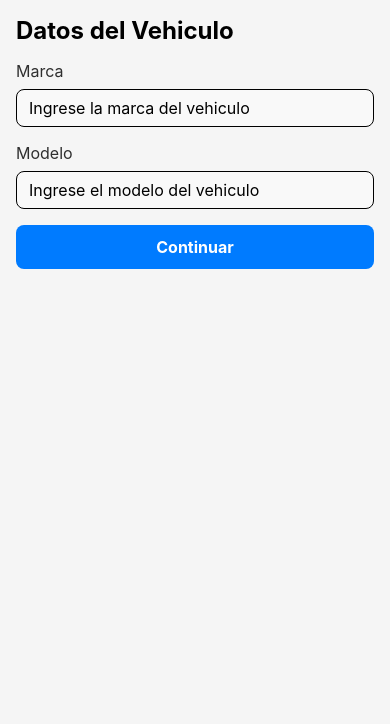
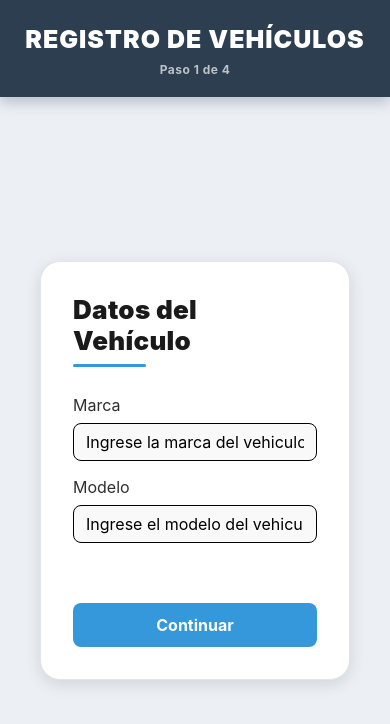
Before and after one commit to Paul-SSD/-GUAMANTARIO_MOVIL_TEST_7B, a React Native app in the folder VehiculosApp/: screen / in a window 390 px wide. Shown: the top 724 px of the page. Built offline with nearby package versions, Linux system fonts and the light colour scheme.

Commit message:
Mejorar el styles de cada Pantalla y de App para mejorar la interfaz grafica de la aplicacion

```diff
--- a/VehiculosApp/App.tsx
+++ b/VehiculosApp/App.tsx
@@ -1,16 +1,24 @@
-import { StatusBar } from 'expo-status-bar';
-import { StyleSheet, View } from 'react-native';
-import { useState } from 'react';
-import { useVehiculoForm } from './hooks/useVehiculoForm';
-import { VehiculoFormStep } from './constants/VehiculoFormStep';
-import { VehiculoInfoScreen } from './screens/VehiculoInfoScreen';
-import { DetallesVehiculoScreen } from './screens/DetallesVehiculoScreen';
-import { ResumenRegistroScreen } from './screens/ResumenRegistroScreen';
-import { VehiculosRegistradosScreen } from './screens/VehiculosRegistradosScreen';
-import { Vehiculo } from './models/Vehiculo';
+import { StatusBar } from "expo-status-bar";
+import { StyleSheet, Text, View } from "react-native";
+import { useState } from "react";
+import { useVehiculoForm } from "./hooks/useVehiculoForm";
+import { VehiculoFormStep } from "./constants/VehiculoFormStep";
+import { VehiculoInfoScreen } from "./screens/VehiculoInfoScreen";
+import { DetallesVehiculoScreen } from "./screens/DetallesVehiculoScreen";
+import { ResumenRegistroScreen } from "./screens/ResumenRegistroScreen";
+import { VehiculosRegistradosScreen } from "./screens/VehiculosRegistradosScreen";
+import { Vehiculo } from "./models/Vehiculo";
 
 export default function App() {
-  const { vehiculo, step, goToNextStep, goToPreviousStep, updateField, resetForm, saveVehiculo } = useVehiculoForm();
+  const {
+    vehiculo,
+    step,
+    goToNextStep,
+    goToPreviousStep,
+    updateField,
+    resetForm,
+    saveVehiculo,
+  } = useVehiculoForm();
   const [vehiculos, setVehiculos] = useState<Vehiculo[]>([]);
 
   // manejadores de eventos para cada pantalla
@@ -43,7 +51,6 @@ export default function App() {
     resetForm();
     setVehiculos(vehiculos);
   };
-
 
   const renderCurrentStep = () => {
     switch (step) {
@@ -86,7 +93,15 @@ export default function App() {
 
   return (
     <View style={styles.container}>
-      {renderCurrentStep()}
+      <View style={styles.header}>
+        <Text style={styles.title}>REGISTRO DE VEHÍCULOS</Text>
+        <Text style={styles.stepIndicator}>
+          Paso {step + 1} de {VehiculoFormStep.LAST_STEP + 1}
+        </Text>
+      </View>
+      <View style={styles.content}>
+        {renderCurrentStep()}
+      </View>
       <StatusBar style="auto" />
     </View>
   );
@@ -95,6 +110,37 @@ export default function App() {
 const styles = StyleSheet.create({
   container: {
     flex: 1,
-    backgroundColor: '#f5f5f5',
+    backgroundColor: "#ecf0f5",
+  },
+  header: {
+    paddingTop: 24,
+    paddingBottom: 20,
+    paddingHorizontal: 24,
+    backgroundColor: "#2c3e50",
+    alignItems: "center",
+    justifyContent: "center",
+    shadowColor: "#2c3e50",
+    shadowOffset: { width: 0, height: 6 },
+    shadowOpacity: 0.25,
+    shadowRadius: 12,
+    elevation: 12,
+  },
+  title: {
+    fontSize: 25,
+    fontWeight: "900",
+    color: "#ffffff",
+    marginBottom: 8,
+    letterSpacing: 1,
+    textTransform: "uppercase",
+  },
+  stepIndicator: {
+    fontSize: 12,
+    color: "#bdc3c7",
+    fontWeight: "700",
+    letterSpacing: 0.5,
+  },
+  content: {
+    flex: 1,
+    padding: 20,
   },
 });
--- a/VehiculosApp/components/ButtonRFC.tsx
+++ b/VehiculosApp/components/ButtonRFC.tsx
@@ -7,12 +7,21 @@ import {
 
 type ButtonRFCProps = TouchableOpacityProps & {
   label: string;
+  color?: string;
 };
 
 // creacion del componente reutilizable de boton
-export const ButtonRFC = ({ label, style, ...props }: ButtonRFCProps) => {
+export const ButtonRFC = ({
+  label,
+  color = "#007bff",
+  style,
+  ...props
+}: ButtonRFCProps) => {
   return (
-    <TouchableOpacity {...props} style={[styles.button, style]}>
+    <TouchableOpacity
+      {...props}
+      style={[{ backgroundColor: color }, styles.button, style]}
+    >
       <Text style={styles.label}>{label}</Text>
     </TouchableOpacity>
   );
@@ -20,7 +29,7 @@ export const ButtonRFC = ({ label, style, ...props }: ButtonRFCProps) => {
 
 const styles = StyleSheet.create({
   button: {
-    backgroundColor: "#007bff",
+    marginTop: 16,
     paddingVertical: 12,
     paddingHorizontal: 20,
     borderRadius: 8,
--- a/VehiculosApp/screens/DetallesVehiculoScreen.tsx
+++ b/VehiculosApp/screens/DetallesVehiculoScreen.tsx
@@ -19,7 +19,9 @@ export const DetallesVehiculoScreen = ({
 }: DetallesVehiculoScreenProps) => {
   return (
     <View style={styles.container}>
-      <Text style={styles.title}>Detalles del Vehiculo</Text>
+      <View style={styles.card}>
+        <Text style={styles.title}>Detalles del Vehículo</Text>
+        <View style={styles.divider} />
 
         <InputTextRFC
           label={"Placa"}
@@ -34,8 +36,8 @@ export const DetallesVehiculoScreen = ({
         ></InputTextRFC>
 
         <InputTextRFC
-        label={"Anio"}
-        placeholder="Ingrese el anio del vehiculo"
+          label={"Año"}
+          placeholder="Ingrese el año del vehiculo"
           onChangeText={(value: string) => onChange("anio", value)}
         ></InputTextRFC>
 
@@ -45,9 +47,22 @@ export const DetallesVehiculoScreen = ({
           onChangeText={(value: string) => onChange("tipo_gasolina", value)}
         ></InputTextRFC>
 
-      <ButtonRFC label={"Regresar"} onPress={onPressPrevious}></ButtonRFC>
+        <View style={styles.buttonGroup}>
+          <ButtonRFC
+            label={"Regresar"}
+            onPress={onPressPrevious}
+            color={"#e74c3c"}
+            style={styles.buttonHalf}
+          ></ButtonRFC>
 
-      <ButtonRFC label={"Continuar"} onPress={onPressNext}></ButtonRFC>
+          <ButtonRFC
+            label={"Continuar"}
+            onPress={onPressNext}
+            color={"#3498db"}
+            style={styles.buttonHalf}
+          ></ButtonRFC>
+        </View>
+      </View>
     </View>
   );
 };
@@ -55,12 +70,42 @@ export const DetallesVehiculoScreen = ({
 const styles = StyleSheet.create({
   container: {
     flex: 1,
-    padding: 16,
-    backgroundColor: "#f5f5f5",
+    padding: 20,
+    backgroundColor: "#ecf0f5",
+    justifyContent: "center",
+  },
+  card: {
+    backgroundColor: "#ffffff",
+    borderRadius: 20,
+    padding: 32,
+    shadowColor: "#000",
+    shadowOffset: { width: 0, height: 4 },
+    shadowOpacity: 0.12,
+    shadowRadius: 16,
+    elevation: 6,
+    borderWidth: 1,
+    borderColor: "#dfe6e9",
   },
   title: {
-    fontSize: 24,
-    fontWeight: "bold",
-    marginBottom: 16,
+    fontSize: 26,
+    fontWeight: "900",
+    marginBottom: 8,
+    color: "#1a1a1a",
+    letterSpacing: 0.3,
+  },
+  divider: {
+    height: 3,
+    backgroundColor: "#3498db",
+    marginBottom: 28,
+    borderRadius: 2,
+    width: "30%",
+  },
+  buttonGroup: {
+    flexDirection: "row",
+    gap: 14,
+    marginTop: 28,
+  },
+  buttonHalf: {
+    flex: 1,
   },
 });
--- a/VehiculosApp/screens/ResumenRegistroScreen.tsx
+++ b/VehiculosApp/screens/ResumenRegistroScreen.tsx
@@ -15,38 +15,117 @@ export const ResumenRegistroScreen = ({
   onPressRegister,
 }: ResumenRegistroScreenProps) => {
   return (
-    <View style={styles.containe}>
-      <Text style={styles.title}>Resumen del Registro</Text>
-      <Text style={styles.row}>Marca:{vehiculo.marca}</Text>
-      <Text style={styles.row}>Modelo: {vehiculo.modelo}</Text>
-      <Text style={styles.row}> Placa: {vehiculo.placa}</Text>
-      <Text style={styles.row}>Propierario :{vehiculo.propietario}</Text>
-      <Text style={styles.row}> Anio: {vehiculo.anio}</Text>
-      <Text style={styles.row}>Tipo de Gasolina: {vehiculo.tipo_gasolina}</Text>
+    <View style={styles.container}>
+      <View style={styles.card}>
+        <Text style={styles.title}>Resumen del Registro</Text>
+        <View style={styles.divider} />
 
-      <ButtonRFC label={"Regresar"} onPress={onPressPrevious}></ButtonRFC>
-      <ButtonRFC label={"Registrar"} onPress={onPressRegister}></ButtonRFC>
+        <View style={styles.infoContainer}>
+          <View style={styles.infoRow}>
+            <Text style={styles.label}>Marca:</Text>
+            <Text style={styles.value}>{vehiculo.marca}</Text>
+          </View>
+          <View style={styles.infoRow}>
+            <Text style={styles.label}>Modelo:</Text>
+            <Text style={styles.value}>{vehiculo.modelo}</Text>
+          </View>
+          <View style={styles.infoRow}>
+            <Text style={styles.label}>Placa:</Text>
+            <Text style={styles.value}>{vehiculo.placa}</Text>
+          </View>
+          <View style={styles.infoRow}>
+            <Text style={styles.label}>Propietario:</Text>
+            <Text style={styles.value}>{vehiculo.propietario}</Text>
+          </View>
+          <View style={styles.infoRow}>
+            <Text style={styles.label}>Año:</Text>
+            <Text style={styles.value}>{vehiculo.anio}</Text>
+          </View>
+          <View style={[styles.infoRow, styles.lastRow]}>
+            <Text style={styles.label}>Tipo de Gasolina:</Text>
+            <Text style={styles.value}>{vehiculo.tipo_gasolina}</Text>
+          </View>
+        </View>
+
+        <View style={styles.buttonGroup}>
+          <ButtonRFC label={"Regresar"} onPress={onPressPrevious} color={"#e74c3c"} style={styles.buttonHalf}></ButtonRFC>
+          <ButtonRFC label={"Registrar"} onPress={onPressRegister} color={"#27ae60"} style={styles.buttonHalf}></ButtonRFC>
+        </View>
+      </View>
     </View>
   );
 };
 
 const styles = StyleSheet.create({
-  containe: {
+  container: {
     flex: 1,
-    padding: 16,
-    backgroundColor: "#f5f5f5",
+    padding: 20,
+    backgroundColor: "#ecf0f5",
+    justifyContent: "center",
+  },
+  card: {
+    backgroundColor: "#ffffff",
+    borderRadius: 20,
+    padding: 32,
+    shadowColor: "#000",
+    shadowOffset: { width: 0, height: 4 },
+    shadowOpacity: 0.12,
+    shadowRadius: 16,
+    elevation: 6,
+    borderWidth: 1,
+    borderColor: "#dfe6e9",
   },
   title: {
-    fontSize: 24,
-    fontWeight: "bold",
-    marginBottom: 16,
+    fontSize: 26,
+    fontWeight: "900",
+    marginBottom: 8,
+    color: "#1a1a1a",
+    letterSpacing: 0.3,
   },
-  row: {
+  divider: {
+    height: 3,
+    backgroundColor: "#3498db",
+    marginBottom: 24,
+    borderRadius: 2,
+    width: "30%",
+  },
+  infoContainer: {
+    backgroundColor: "#f8fbff",
+    borderRadius: 14,
+    padding: 20,
+    marginBottom: 24,
+    borderLeftWidth: 5,
+    borderLeftColor: "#3498db",
+  },
+  infoRow: {
     flexDirection: "row",
     justifyContent: "space-between",
-    marginBottom: 8,
+    paddingVertical: 12,
+    borderBottomWidth: 1,
+    borderBottomColor: "#ecf0f5",
+    alignItems: "center",
+  },
+  lastRow: {
+    borderBottomWidth: 0,
   },
   label: {
-    fontWeight: "bold",
+    fontWeight: "700",
+    color: "#2c3e50",
+    fontSize: 15,
+    letterSpacing: 0.2,
+  },
+  value: {
+    color: "#3498db",
+    fontWeight: "900",
+    fontSize: 15,
+    letterSpacing: 0.3,
+  },
+  buttonGroup: {
+    flexDirection: "row",
+    gap: 14,
+    marginTop: 28,
+  },
+  buttonHalf: {
+    flex: 1,
   },
 });
--- a/VehiculosApp/screens/VehiculoInfoScreen.tsx
+++ b/VehiculosApp/screens/VehiculoInfoScreen.tsx
@@ -17,7 +17,10 @@ export const VehiculoInfoScreen = ({
 }: VehiculoInfoScreenProps) => {
   return (
     <View style={styles.container}>
-      <Text style={[styles.title]}>Datos del Vehiculo</Text>
+      <View style={styles.card}>
+        <Text style={styles.title}>Datos del Vehículo</Text>
+        <View style={styles.divider} />
+
         <InputTextRFC
           label={"Marca"}
           placeholder="Ingrese la marca del vehiculo"
@@ -32,7 +35,10 @@ export const VehiculoInfoScreen = ({
           onChangeText={(value: string) => onChange("modelo", value)}
         ></InputTextRFC>
 
-      <ButtonRFC label={"Continuar"} onPress={onPress}></ButtonRFC>
+        <View style={styles.buttonContainer}>
+          <ButtonRFC label={"Continuar"} onPress={onPress} color={"#3498db"}></ButtonRFC>
+        </View>
+      </View>
     </View>
   );
 };
@@ -40,12 +46,37 @@ export const VehiculoInfoScreen = ({
 const styles = StyleSheet.create({
   container: {
     flex: 1,
-    padding: 16,
-    backgroundColor: "#f5f5f5",
+    padding: 20,
+    backgroundColor: "#ecf0f5",
+    justifyContent: "center",
+  },
+  card: {
+    backgroundColor: "#ffffff",
+    borderRadius: 20,
+    padding: 32,
+    shadowColor: "#000",
+    shadowOffset: { width: 0, height: 4 },
+    shadowOpacity: 0.12,
+    shadowRadius: 16,
+    elevation: 6,
+    borderWidth: 1,
+    borderColor: "#dfe6e9",
   },
   title: {
-    fontSize: 24,
-    fontWeight: "bold",
-    marginBottom: 16,
+    fontSize: 26,
+    fontWeight: "900",
+    marginBottom: 8,
+    color: "#1a1a1a",
+    letterSpacing: 0.3,
+  },
+  divider: {
+    height: 3,
+    backgroundColor: "#3498db",
+    marginBottom: 28,
+    borderRadius: 2,
+    width: "30%",
+  },
+  buttonContainer: {
+    marginTop: 28,
   },
 });
--- a/VehiculosApp/screens/VehiculosRegistradosScreen.tsx
+++ b/VehiculosApp/screens/VehiculosRegistradosScreen.tsx
@@ -7,12 +7,10 @@ type VehiculosRegistradosScreenProps = {
   onPress: () => void;
 };
 
-// pantalla para mostrar todos los vehiculos registrados en una tabla
 export const VehiculosRegistradosScreen = ({
   vehiculos,
   onPress,
 }: VehiculosRegistradosScreenProps) => {
-  // renderizar cada fila de la tabla
   const renderVehiculoRow = ({ item }: { item: Vehiculo }) => (
     <View style={styles.tableRow}>
       <Text style={styles.tableCell}>{item.placa}</Text>
@@ -24,15 +22,19 @@ export const VehiculosRegistradosScreen = ({
 
   return (
     <View style={styles.container}>
+      <View style={styles.card}>
         <Text style={styles.title}>Vehículos Registrados</Text>
-      // columnas de la tabla
+        <View style={styles.divider} />
+
+        {/* Encabezado de la tabla */}
         <View style={styles.tableHeader}>
           <Text style={[styles.tableCell, styles.headerText]}>Placa</Text>
           <Text style={[styles.tableCell, styles.headerText]}>Dueño</Text>
           <Text style={[styles.tableCell, styles.headerText]}>Marca</Text>
           <Text style={[styles.tableCell, styles.headerText]}>Modelo</Text>
         </View>
-      // mostrar los vehiculos registrados
+
+        {/* Lista de vehículos */}
         {vehiculos.length > 0 ? (
           <FlatList
             data={vehiculos}
@@ -44,11 +46,15 @@ export const VehiculosRegistradosScreen = ({
         ) : (
           <Text style={styles.emptyMessage}>No hay vehículos registrados</Text>
         )}
+
+        {/* Botón para registrar otro vehículo */}
         <ButtonRFC
           label={"Registrar Otro"}
           onPress={onPress}
           style={styles.button}
+          color={"#3498db"}
         />
+      </View>
     </View>
   );
 };
@@ -56,53 +62,89 @@ export const VehiculosRegistradosScreen = ({
 const styles = StyleSheet.create({
   container: {
     flex: 1,
-    padding: 16,
-    backgroundColor: "#f5f5f5",
+    padding: 20,
+    backgroundColor: "#ecf0f5",
+  },
+  card: {
+    backgroundColor: "#ffffff",
+    borderRadius: 20,
+    padding: 24,
+    shadowColor: "#000",
+    shadowOffset: { width: 0, height: 4 },
+    shadowOpacity: 0.12,
+    shadowRadius: 16,
+    elevation: 6,
+    borderWidth: 1,
+    borderColor: "#dfe6e9",
+    flex: 1,
   },
   title: {
-    fontSize: 24,
-    fontWeight: "bold",
+    fontSize: 26,
+    fontWeight: "900",
+    marginBottom: 8,
+    color: "#1a1a1a",
+    textAlign: "center",
+    letterSpacing: 0.3,
+  },
+  divider: {
+    height: 3,
+    backgroundColor: "#3498db",
     marginBottom: 20,
-    textAlign: "center",
+    borderRadius: 2,
+    width: "30%",
+    alignSelf: "center",
   },
   tableHeader: {
     flexDirection: "row",
-    backgroundColor: "#007bff",
-    borderTopLeftRadius: 8,
-    borderTopRightRadius: 8,
-    paddingVertical: 12,
+    backgroundColor: "#2c3e50",
+    borderTopLeftRadius: 14,
+    borderTopRightRadius: 14,
+    paddingVertical: 16,
     marginBottom: 0,
+    shadowColor: "#000",
+    shadowOffset: { width: 0, height: 3 },
+    shadowOpacity: 0.15,
+    shadowRadius: 6,
+    elevation: 3,
   },
   table: {
     marginBottom: 20,
-    borderBottomLeftRadius: 8,
-    borderBottomRightRadius: 8,
+    borderBottomLeftRadius: 14,
+    borderBottomRightRadius: 14,
     overflow: "hidden",
+    borderBottomWidth: 2,
+    borderBottomColor: "#3498db",
   },
   tableRow: {
     flexDirection: "row",
     backgroundColor: "#ffffff",
     borderBottomWidth: 1,
-    borderBottomColor: "#e0e0e0",
-    paddingVertical: 12,
+    borderBottomColor: "#ecf0f5",
+    paddingVertical: 14,
   },
   tableCell: {
     flex: 1,
     paddingHorizontal: 12,
     fontSize: 14,
     textAlign: "center",
+    color: "#2c3e50",
+    fontWeight: "600",
   },
   headerText: {
     color: "#ffffff",
-    fontWeight: "bold",
-    fontSize: 14,
+    fontWeight: "900",
+    fontSize: 13,
+    letterSpacing: 0.3,
+    textTransform: "uppercase",
   },
   emptyMessage: {
     textAlign: "center",
     fontSize: 16,
-    color: "#999999",
-    marginVertical: 20,
-    marginBottom: 30,
+    color: "#95a5a6",
+    marginVertical: 32,
+    marginBottom: 32,
+    fontWeight: "600",
+    letterSpacing: 0.3,
   },
   button: {
     marginTop: "auto",
```
Lines whose indentation alone changed are shown as unchanged.
